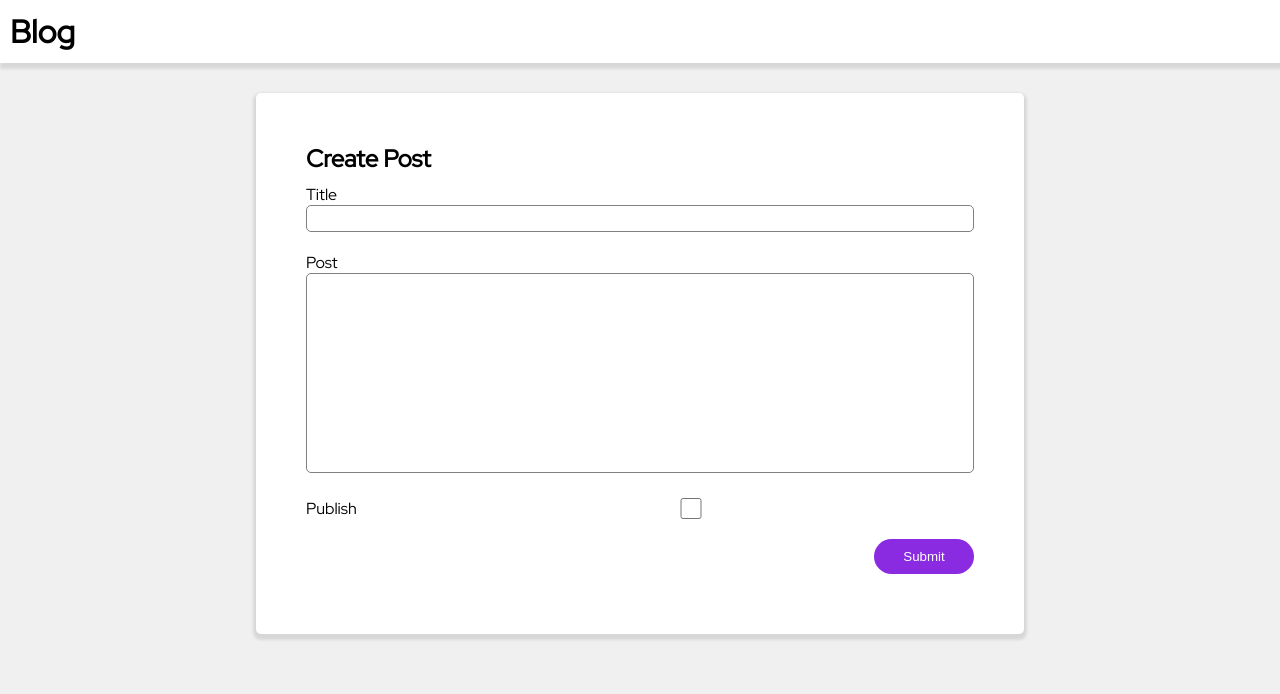
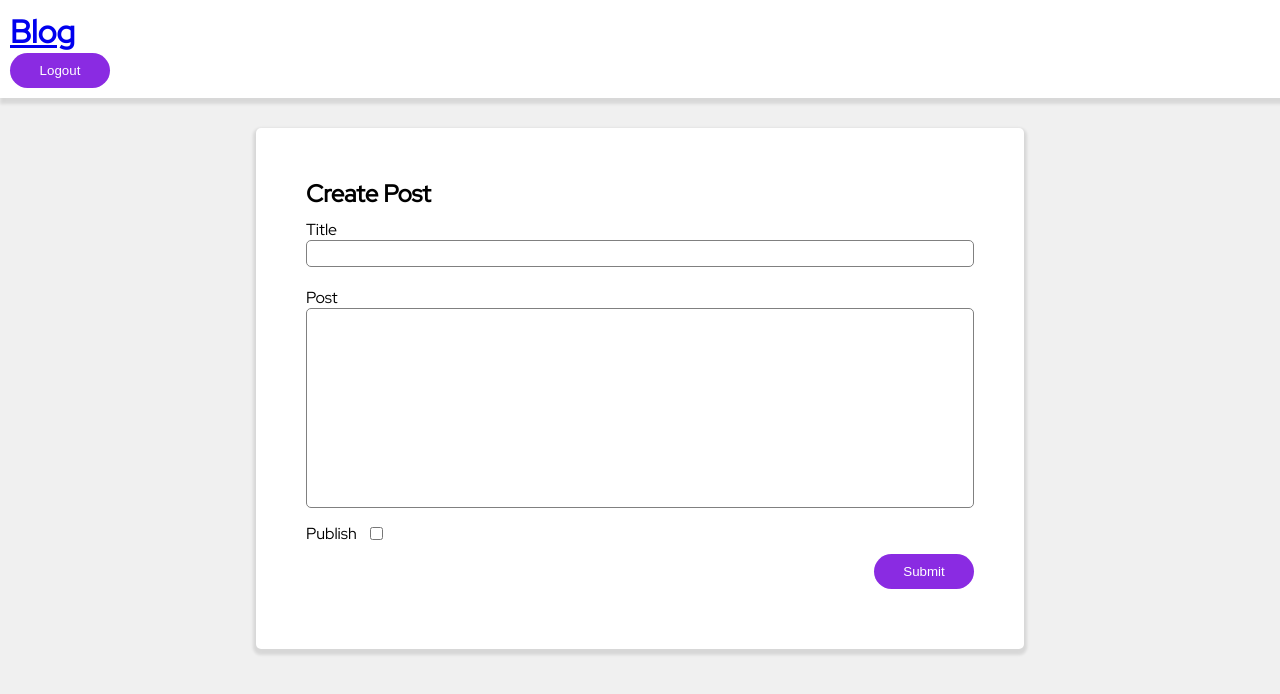
Before and after one commit to dumb-programmer/blog-api, a React (Vite) app in the folder blog-admin/: page /posts/create in a window 1280 px wide. Shown: the top 694 px of the page. Built offline with nearby package versions, Linux system fonts and the light colour scheme; sample sign-in values are in the browser's storage.

Commit message:
Handle auth state by redirecting user to /login if they aren't authenticated

```diff
--- a/blog-admin/src/AppRouter.jsx
+++ b/blog-admin/src/AppRouter.jsx
@@ -1,20 +1,30 @@
 import { BrowserRouter, Route, Routes } from "react-router-dom";
-import { useState } from "react";
+import useUser from "./hooks/useUser";
+import AuthContent from "./context/AuthContext";
 import Login from "./views/Login";
 import App from "./App";
 import Index from "./views/Index";
-import AuthContent from "./context/AuthContext";
 import PostForm from "./views/PostForm";
+import EditPostForm from "./views/EditPostForm";
+import RequireAuth from "./components/RequireAuth";
 
 const AppRouter = () => {
-  const [user, setUser] = useState(null);
+  const { user, setUser, token, setToken } = useUser();
+
   return (
-    <AuthContent.Provider value={{ user, setUser }}>
+    <AuthContent.Provider value={{ user, setUser, token, setToken }}>
       <BrowserRouter>
         <Routes>
-          <Route path="/" element={<App />}>
+          <Route
+            path="/"
+            element={
+              <RequireAuth>
+                <App />
+              </RequireAuth>
+            }
+          >
             <Route path="/" element={<Index />} />
-            <Route path="/posts/:postId/edit" element={<PostForm />} />
+            <Route path="/posts/:postId/edit" element={<EditPostForm />} />
             <Route path="/posts/create" element={<PostForm />} />
           </Route>
           <Route path="/login" element={<Login />} />
--- a/blog-admin/src/components/Header.jsx
+++ b/blog-admin/src/components/Header.jsx
@@ -1,7 +1,23 @@
+import { Link } from "react-router-dom";
+import useAuthContext from "../hooks/useAuthContext";
+
 const Header = () => {
+  const { setUser, setToken } = useAuthContext();
+
+  const handleLogout = () => {
+    setUser(null);
+    setToken(null);
+    localStorage.clear();
+  };
+
   return (
     <header>
-      <h1>Blog</h1>
+      <h1>
+        <Link to="/">Blog</Link>
+      </h1>
+      <button className="btn primary-btn" onClick={handleLogout}>
+        Logout
+      </button>
     </header>
   );
 };
--- /dev/null
+++ b/blog-admin/src/components/RequireAuth.jsx
@@ -0,0 +1,14 @@
+import { useLocation, Navigate } from "react-router-dom";
+import useAuthContext from "../hooks/useAuthContext";
+
+const RequireAuth = ({ children }) => {
+  let { user } = useAuthContext();
+  let location = useLocation();
+  console.log(location);
+  if (user) {
+    return children;
+  }
+  return <Navigate to="/login" state={{ from: location }} replace />;
+};
+
+export default RequireAuth;
--- /dev/null
+++ b/blog-admin/src/hooks/useUser.js
@@ -0,0 +1,10 @@
+import { useState } from "react"
+
+const useUser = () => {
+    const [user, setUser] = useState(JSON.parse(localStorage.getItem("user")) || null);
+    const [token, setToken] = useState(localStorage.getItem("token") || null);
+
+    return { user, setUser, token, setToken };
+}
+
+export default useUser;
--- a/blog-admin/src/views/Login.jsx
+++ b/blog-admin/src/views/Login.jsx
@@ -1,5 +1,5 @@
 import { useState } from "react";
-import { useNavigate } from "react-router-dom";
+import { useLocation, useNavigate } from "react-router-dom";
 import Loader from "../components/Loader";
 import login from "../api/login";
 import useAuthContext from "../hooks/useAuthContext";
@@ -10,6 +10,7 @@ const Login = () => {
   const [errors, setErrors] = useState(null);
   const [loading, setLoading] = useState(false);
   const { setUser, setToken } = useAuthContext();
+  const location = useLocation();
   const navigate = useNavigate();
 
   const handleInput = (e) => {
@@ -29,10 +30,10 @@ const Login = () => {
       if (response.status === 200) {
         const { token, user } = await response.json();
         localStorage.setItem("token", token);
-        localStorage.setItem("user", user);
+        localStorage.setItem("user", JSON.stringify(user));
         setUser(user);
         setToken(token);
-        navigate("/");
+        navigate(location.state?.from?.pathname || "/");
       } else if (response.status === 404) {
         setErrors({
           email: "No user with this email exists",
--- a/blog-admin/src/views/PostForm.jsx
+++ b/blog-admin/src/views/PostForm.jsx
@@ -1,9 +1,14 @@
 import { useState } from "react";
+import { useNavigate } from "react-router-dom";
+import PropType from "prop-types";
 import createPost from "../api/createPost";
 import useAuthContext from "../hooks/useAuthContext";
+import Loader from "../components/Loader";
 
 const PostForm = ({ title = "Create Post", post, onSubmit = createPost }) => {
   const [data, setData] = useState(post || { title: "", body: "" });
+  const [loading, setLoading] = useState(false);
+  const navigate = useNavigate();
   const { token } = useAuthContext();
 
   const handleInput = (e) => {
@@ -15,14 +20,17 @@ const PostForm = ({ title = "Create Post", post, onSubmit = createPost }) => {
 
   const handleSubmit = async (e) => {
     e.preventDefault();
+    setLoading(true);
     try {
       const response = await onSubmit(data, token);
-      if (response === 200) {
+      if (response.status === 200) {
         console.log("Post created");
+        navigate("/");
       }
     } catch (error) {
       console.error(error);
     }
+    setLoading(false);
   };
 
   return (
@@ -30,7 +38,7 @@ const PostForm = ({ title = "Create Post", post, onSubmit = createPost }) => {
       <form
         className="form"
         style={{ minWidth: "60vw" }}
-        onSubmit={handleSubmit}
+        onSubmit={loading ? null : handleSubmit}
       >
         <h2>{title}</h2>
         <div className="form-control">
@@ -54,19 +62,24 @@ const PostForm = ({ title = "Create Post", post, onSubmit = createPost }) => {
             onChange={handleInput}
           ></textarea>
         </div>
-        <div className="form-control" style={{ display: "flex" }}>
+        <div style={{ display: "flex", alignItems: "center", gap: "0.8rem" }}>
           <label htmlFor="publish">Publish</label>
           <input
             id="publish"
             name="publish"
+            className="toggle"
             type="checkbox"
             onChange={handleInput}
           />
         </div>
         <div className="form-control">
           <div className="flex-end">
-            <button type="submit" className="btn primary-btn">
-              Submit
+            <button
+              type="submit"
+              className="btn primary-btn"
+              disabled={loading}
+            >
+              {loading ? <Loader size={24} color="#fff" /> : "Submit"}
             </button>
           </div>
         </div>
@@ -75,4 +88,10 @@ const PostForm = ({ title = "Create Post", post, onSubmit = createPost }) => {
   );
 };
 
+PostForm.propTypes = {
+  title: PropType.string,
+  post: PropType.object,
+  onSubmit: PropType.func,
+};
+
 export default PostForm;
```
